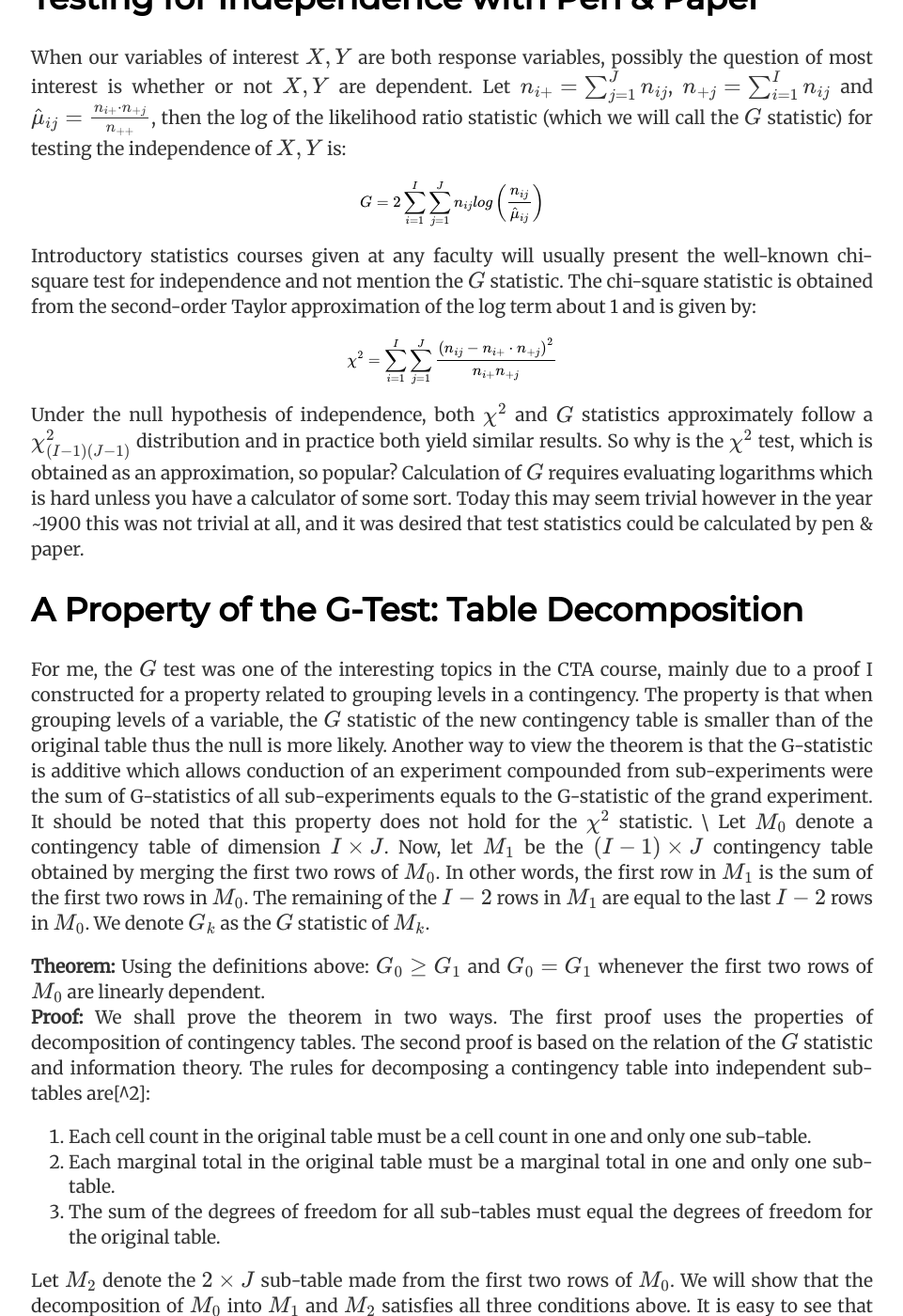
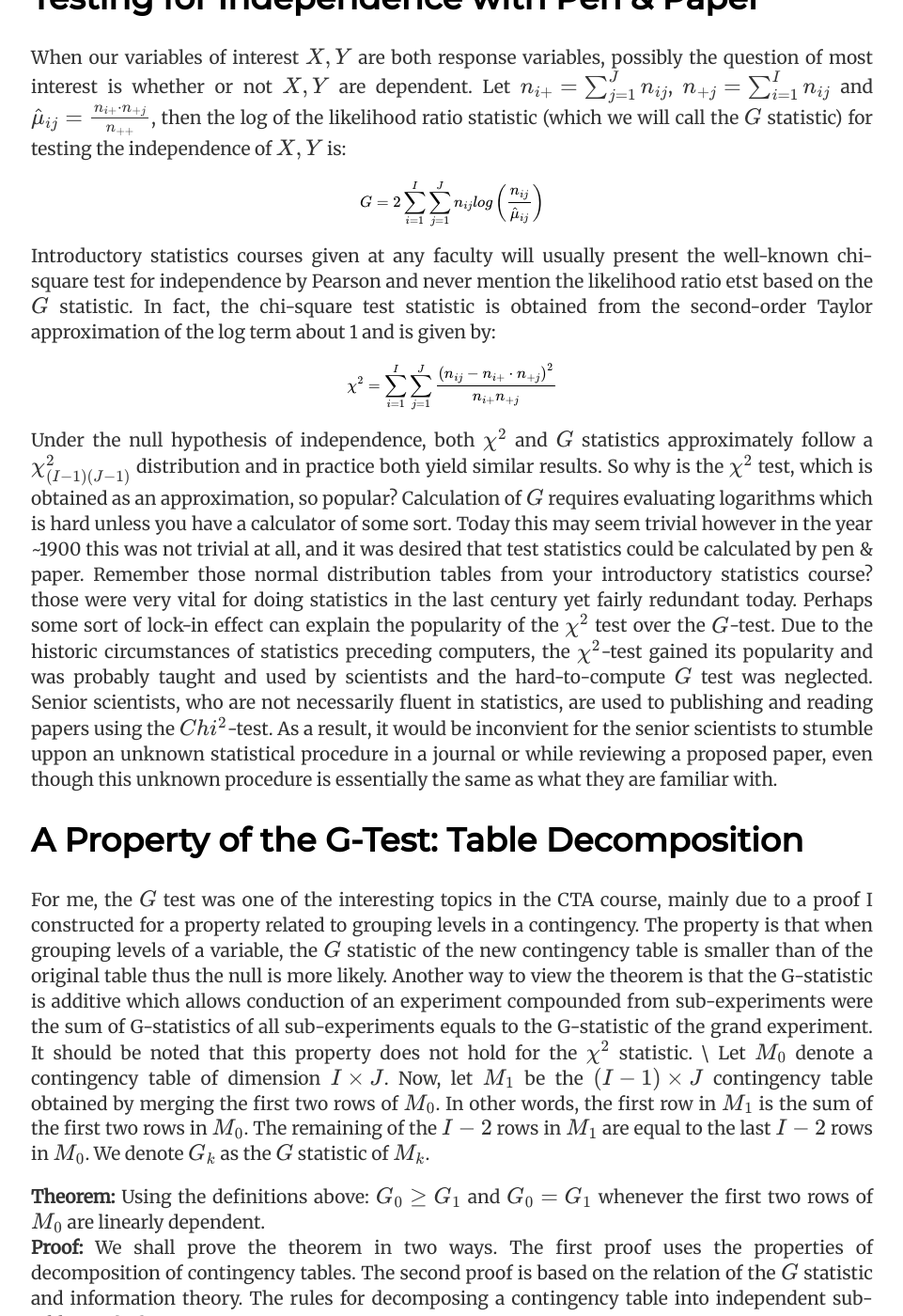
Before and after one commit to nirryde/nirryde.github.io, a Jekyll site: the page built from _posts/2020-10-04-A Test for Independence you Probably Never Heard of.md, in a window 1280 px wide and 1400 px high, scrolled down 916 px. Shown: the whole window at 94% size, without its empty margins (159-1120 px from the left). Built offline with Jekyll 4.4.1, drawn with Linux system fonts in a browser that asks for light colours; formulas are drawn with MathJax 3; some of the changed text lies outside the part shown.

Commit message:
Update 2020-10-04-A Test for Independence you Probably Never Heard of.md

```diff
--- a/_posts/2020-10-04-A Test for Independence you Probably Never Heard of.md
+++ b/_posts/2020-10-04-A Test for Independence you Probably Never Heard of.md
@@ -18,11 +18,11 @@
 
 $$G = 2 \sum_{i=1}^{I} \sum_{j=1}^{J} n_{ij} log \left( \frac{n_{ij}}{\hat{\mu}_{ij}} \right)$$
 
-Introductory statistics courses given at any faculty will usually present the well-known chi-square test for independence and not mention the $$G$$ statistic. The chi-square statistic is obtained from the second-order Taylor approximation of the log term about 1 and is given by:
+Introductory statistics courses given at any faculty will usually present the well-known chi-square test for independence by Pearson and never mention the likelihood ratio etst based on the $$G$$ statistic. In fact, the chi-square test statistic is obtained from the second-order Taylor approximation of the log term about 1 and is given by:
 
 $$\chi^2= \sum_{i=1}^{I}\sum_{j=1}^{J} \frac{\left(n_{ij}-n_{i+}\cdot n_{+j} \right)^2}{ n_{i+}n_{+j}}$$
 
-Under the null hypothesis of independence, both $$\chi^2$$ and $$G$$ statistics approximately follow a $$\chi^2_{(I-1)(J-1)}$$ distribution and in practice both yield similar results. So why is the $$\chi^2$$ test, which is obtained as an approximation, so popular? Calculation of $$G$$ requires evaluating logarithms which is hard unless you have a calculator of some sort. Today this may seem trivial however in the year ~1900 this was not trivial at all, and it was desired that test statistics could be calculated by pen & paper.
+Under the null hypothesis of independence, both $$\chi^2$$ and $$G$$ statistics approximately follow a $$\chi^2_{(I-1)(J-1)}$$ distribution and in practice both yield similar results. So why is the $$\chi^2$$ test, which is obtained as an approximation, so popular? Calculation of $$G$$ requires evaluating logarithms which is hard unless you have a calculator of some sort. Today this may seem trivial however in the year ~1900 this was not trivial at all, and it was desired that test statistics could be calculated by pen & paper. Remember those normal distribution tables from your introductory statistics course? those were very vital for doing statistics in the last century yet fairly redundant today. Perhaps some sort of lock-in effect can explain the popularity of the $$\chi^2$$ test over the $$G$$-test. Due to the historic circumstances of statistics preceding computers, the $$\chi^2$$-test gained its popularity and was probably taught and used by scientists and the hard-to-compute $$G$$ test was neglected. Senior scientists, who are not necessarily fluent in statistics, are used to publishing and reading papers using the $$Chi^2$$-test. As a result, it would be inconvient for the senior scientists to stumble uppon an unknown statistical procedure in a journal or while reviewing a proposed paper, even though this unknown procedure is essentially the same as what they are familiar with.
 
 A Property of the G-Test: Table Decomposition
 ---------------------------------------------
@@ -84,7 +84,8 @@
 
 My proof for the decomposition theorem in this post was influenced by the notation of information theory. At a first glance, the $$G$$-statistic reminded of the Kullback-Leibler deviance and indeed the $$G$$-statistic is proportional the the KL divergence between the obsereved distribution and the null distribution.
 
-As far as I know, the $$\chi^2$$-test is not superior to the $$G$$-test in any theoretical aspect and the decomposition property makes the $$G$$-test more favourable. Perhaps some sort of lock-in effect is in place here as the $$\chi^2$$ test is widely used in many scientific journals. As a result, it would be inconvient for readers of these journals to stumble uppon an unknown statistical procedure, even though this unknown method is essentially the same as what they are familiar with. A possible solution is that the statistical reviewers of journals require changing to a $$G$$-test whenever a paper is submitted with a $$\chi^2$$-test. On the other hand, since both methods yield similar results, it is likely that nobody wants to deal with the hassle of explaining why changing the statistical test is so acute.
+As far as I know, the $$\chi^2$$-test is not superior to the $$G$$-test in any theoretical aspect and the decomposition property makes the $$G$$-test more favourable. It is also interesting to note that development of the $$Chi^2$$-statistic requires much more knowledge in math compared to the $$G$$-statistics since developing the $$Chi^2$$-statistic requires all the knowledge for developing the $$G$$ and knowledge on Tailor approximations. On the other hand, I find that for the untrained eye, the $$Chi^2$$-statistic has a more intuitive form compared to the $$G$$-statistic.
+A possible solution for the lack of popularity of the $$G$$-test is that the statistical reviewers of journals require changing to a $$G$$-test whenever a paper is submitted with a $$\chi^2$$-test. On the other hand, since both methods yield similar results, it is likely that nobody wants to deal with the hassle of explaining why changing the statistical test is so acute.
 
 References
 ----------
```
